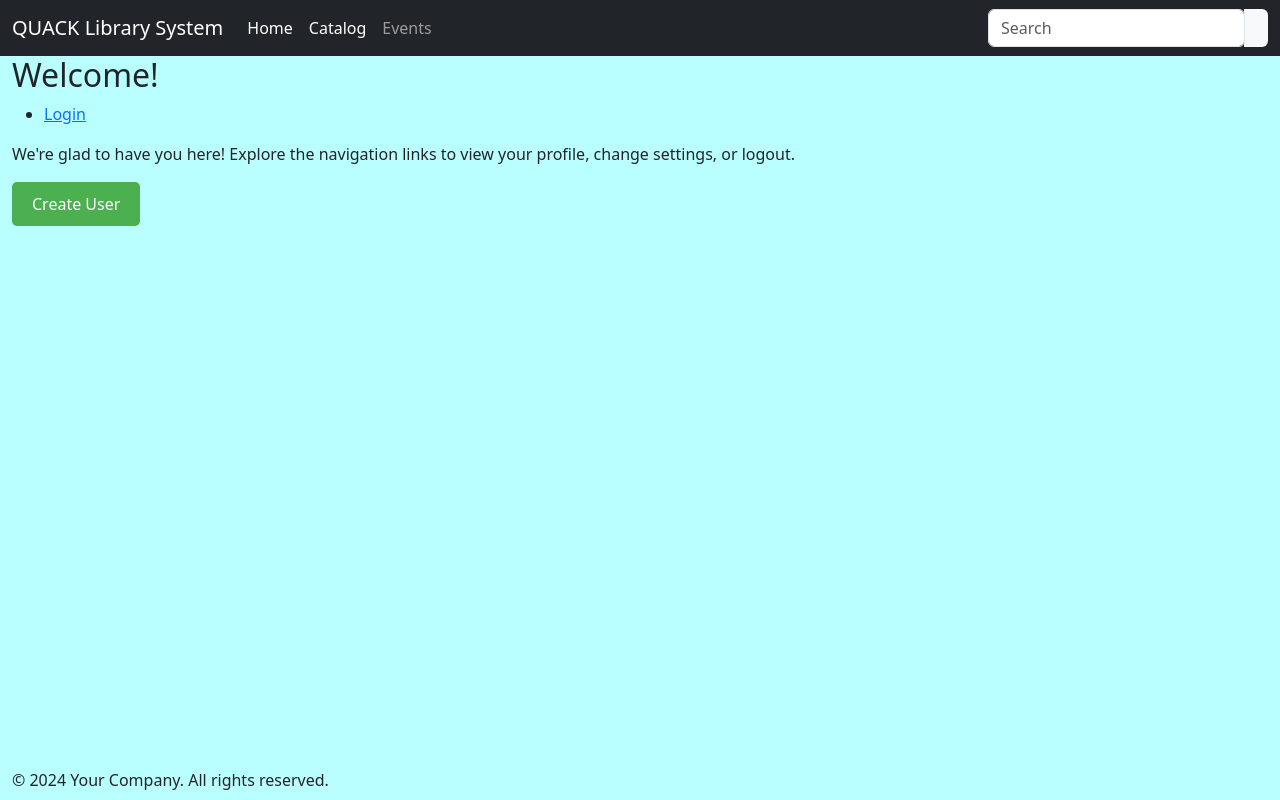
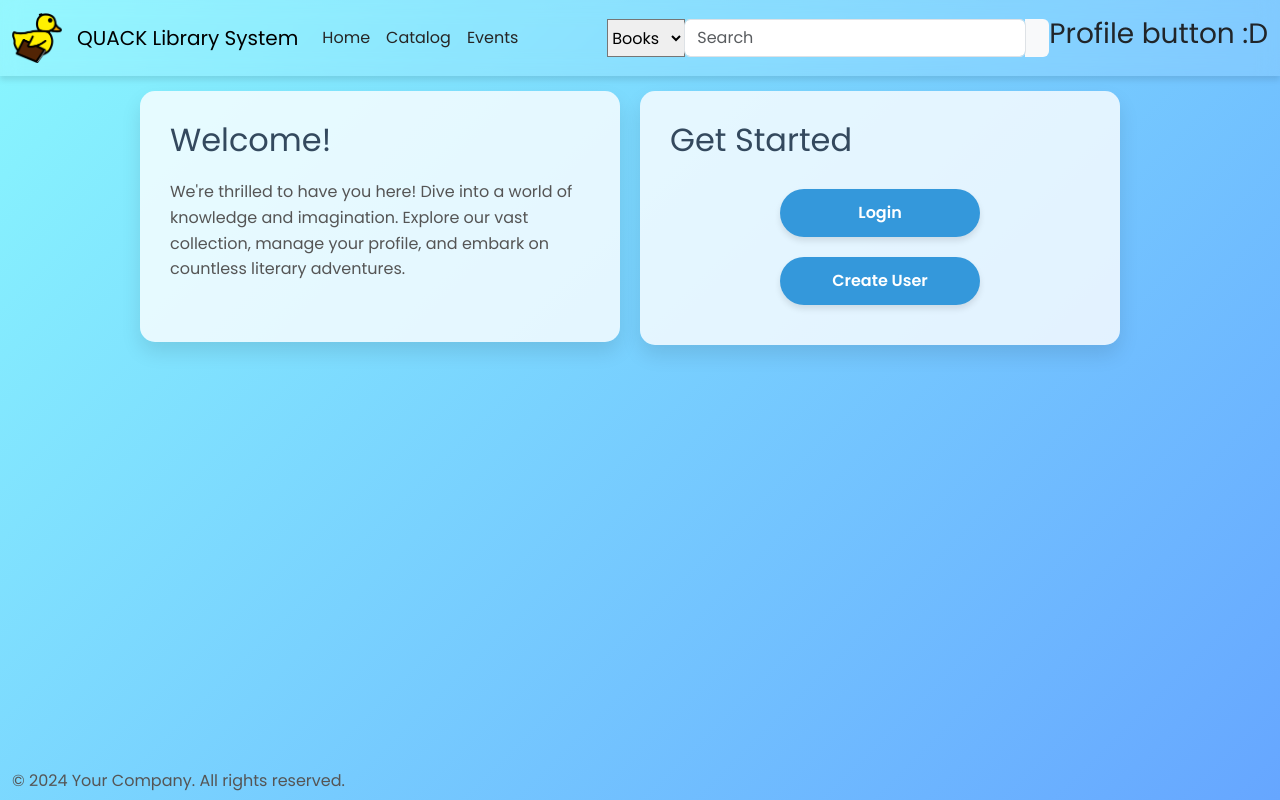
Before and after one commit to andrewperezledo/Q.U.A.C.K.-Library-Management-System, a Flask app: page / in a window 1280 px wide. Run offline with Flask 3, Linux system fonts and the light colour scheme; some libraries are stand-ins or nearby versions.

Commit message:
Created better looking home. Credit to Griffin for style.

```diff
--- a/static/css/base.css
+++ b/static/css/base.css
@@ -1,6 +1,47 @@
 /* For all CSS configs as they relate to base.html */
 
+#nav_header {
+  background-color: rgba(255, 255, 255, 0.1);
+  backdrop-filter: blur(10px);
+  width: 100%;
+  padding: 5px 0;
+  box-shadow: 0 4px 6px rgba(0, 0, 0, 0.1);
+  /* display: flex; */
+  justify-content: center;
+  align-items: center;
+  margin-bottom: 15px;
+}
 
+#nav_body {
+  font-family: 'Poppins', sans-serif;
+  background: linear-gradient(135deg, #89f7fe 0%, #66a6ff 100%);
+  min-height: 100vh;
+  /* display: flex; */
+  flex-direction: column;
+  align-items: center;
+}
+
+.logo-container {
+  display: flex;
+  align-items: center;
+}
+
+.logo {
+  width: 50px;
+  height: 50px;
+  margin-right: 15px;
+}
+
+.navbar-light .nav-item .nav-link {
+  color: #262626;
+}
+
+.navbar-light .nav-item .nav-link:hover {
+  background-color: rgba(255, 255, 255, 0.471);
+  transition: all 0.6s ease;
+  border-radius: 0.25rem;
+  color: #262626;
+}
 
 #page-container {
     position: relative;
--- a/templates/base.html
+++ b/templates/base.html
@@ -21,19 +21,22 @@
         <!-- For page-specific CSS links -->
         {% block link %}
         {% endblock %}
+        <link href="https://fonts.googleapis.com/css2?family=Poppins:wght@300;400;600&display=swap" rel="stylesheet">
         <link rel="stylesheet" type="text/css" href="{{ url_for('static', filename='css/base.css')}}"/>
     </head>
 
-    <body style="background-color: rgb(186, 255, 255);">
-
+    <body id="nav_body">
 <!-- FIXME; ADJUST TO FIT SITE -->
         <!-- Potential navbar from https://mdbootstrap.com/snippets/standard/mdbootstrap/2948983?view=side -->
         <!-- From https://mdbootstrap.com/docs/standard/navigation/navbar -->
-         <header>
-            <nav class="navbar navbar-expand-lg navbar-dark bg-dark">
+         <header id="nav_header">
+            <nav class="navbar navbar-expand-lg navbar-light bg-transparent">
                 <div class="container-fluid">
+                    <div class="logo-container">
+                        <img src="{{ url_for('static', filename='images/duck.png')}}" alt="Duck Logo" class="logo">
+                    </div>
                     <a class="navbar-brand" href="/">QUACK Library System</a>
-                <button
+                    <!-- <button
                         data-mdb-collapse-init
                         class="navbar-toggler"
                         type="button"
@@ -43,7 +46,7 @@
                         aria-label="Toggle navigation"
                     >
                         <i class="fas fa-bars"></i>
-                </button>
+                    </button> -->
                     <div class="collapse navbar-collapse" id="navbarNav">
                         <ul class="navbar-nav">
                         <li class="nav-item">
@@ -58,7 +61,14 @@
                         </ul>
                     </div>
     <!-- FIXME searchbar -->
-                <form class="d-flex input-group w-auto">
+                    <form class="d-flex input-group w-auto", method="post">
+
+                        <!-- Potential to make look better :) -->
+                        <select name="medium" id="medium">
+                            <option value="Books">Books</option>
+                            <option value="Movies">Movies</option>
+                        </select>
+
                         <input
                         type="search"
                         class="form-control rounded"
@@ -70,6 +80,8 @@
                         <i class="fas fa-search"></i>
                         </span>
                     </form>
+
+                    <h3>Profile button :D</h3>
                 </div>
             </nav>
         </header>
--- a/templates/create_user.html
+++ b/templates/create_user.html
@@ -11,9 +11,9 @@ User Creation
 {% endblock %}
 
 {% block content %}
-    <h1 style="background-color: darkcyan;">Create New User</h1>
-    <hr>
     <div class="container-fluid">
+        <h1>Create New User</h1>
+        <br>
         <div class="content">
         <form method="POST">
             <p>
--- a/templates/homepage.html
+++ b/templates/homepage.html
@@ -5,39 +5,94 @@ QUACK Home
 
 {% block styles %}
 <style>
-        button {
-            padding: 10px 20px;
-            background-color: #4CAF50;
+    body {
+        display: flex;
+    }
+    main {
+        max-width: 1000px;
+        width: 90%;
+        display: flex;
+        justify-content: space-between;
+        align-items: flex-start;
+    }
+
+    h1 {
+        color: #2c3e50;
+        font-size: 2.5em;
+        text-shadow: 2px 2px 4px rgba(0, 0, 0, 0.1);
+    }
+
+    h2 {
+        color: #34495e;
+        margin-bottom: 20px;
+    }
+
+    p {
+        color: #555;
+        line-height: 1.6;
+        margin-bottom: 30px;
+    }
+
+    .welcome-section {
+        flex: 1;
+        background-color: rgba(255, 255, 255, 0.8);
+        border-radius: 15px;
+        padding: 30px;
+        box-shadow: 0 10px 20px rgba(0, 0, 0, 0.1);
+        margin-right: 20px;
+    }
+
+    .auth-section {
+        flex: 1;
+        background-color: rgba(255, 255, 255, 0.8);
+        border-radius: 15px;
+        padding: 3px;
+        box-shadow: 0 10px 20px rgba(0, 0, 0, 0.1);
+    }
+
+    .auth-buttons {
+        display: flex;
+        flex-direction: column;
+        align-items: center;
+    }
+
+    #home_button {
+        padding: 12px 24px;
+        background-color: #3498db;
         color: white;
         border: none;
-            border-radius: 5px;
+        border-radius: 25px;
         cursor: pointer;
+        font-size: 1em;
+        font-weight: 600;
+        transition: all 0.3s ease;
+        box-shadow: 0 4px 6px rgba(0, 0, 0, 0.1);
+        margin: 10px 0;
+        width: 200px;
     }
-        button:hover {
-            background-color: #45a049;
+
+    #home_button:hover {
+        background-color: #2980b9;
+        transform: translateY(-2px);
+        box-shadow: 0 6px 8px rgba(0, 0, 0, 0.15);
     }
 </style>
 {% endblock %}
 
 {% block content %}
-    <div class="container-fluid">
+    <main>
+        <section class="welcome-section">
             <h2>Welcome!</h2>
-        <nav>
-            <ul>
-                <li><a href="#profile">Login</a></li>
-            </ul>
-        </nav>
+            <p>We're thrilled to have you here! Dive into a world of knowledge and imagination. Explore our vast collection, manage your profile, and embark on countless literary adventures.</p>
+        </section>
 
-        <main>
-            <section id="message">
-
-                <p>We're glad to have you here! Explore the navigation links to view your profile, change settings, or logout.</p>
-
+        <!-- <section class="welcome-section"> -->
+        <section class="welcome-section">
+            <h2>Get Started</h2>
+            <div class="auth-buttons">
+                <button id="home_button" onclick="location.href='#login'">Login</button>
+                <button id="home_button" onclick="location.href='create-user'">Create User</button>
+            </div>
         </section>
     </main>
-
-        <form action= "create-user" method="get">
-            <button type="submit">Create User</button>
-        </form>
-    </div>
 {% endblock %}
```
Also changed, not shown: static/images/duck.png (added). Lines whose indentation alone changed are shown as unchanged.
